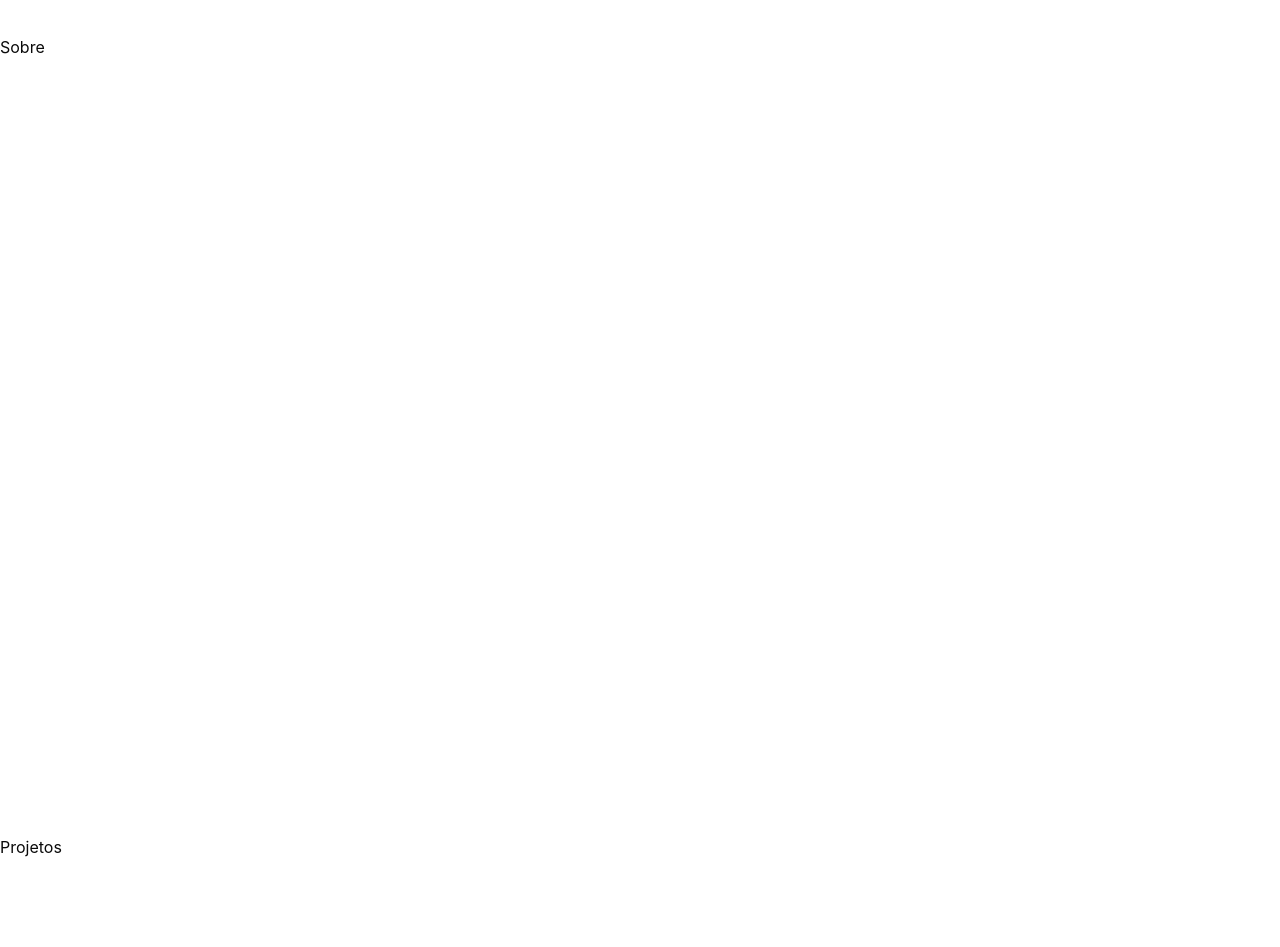
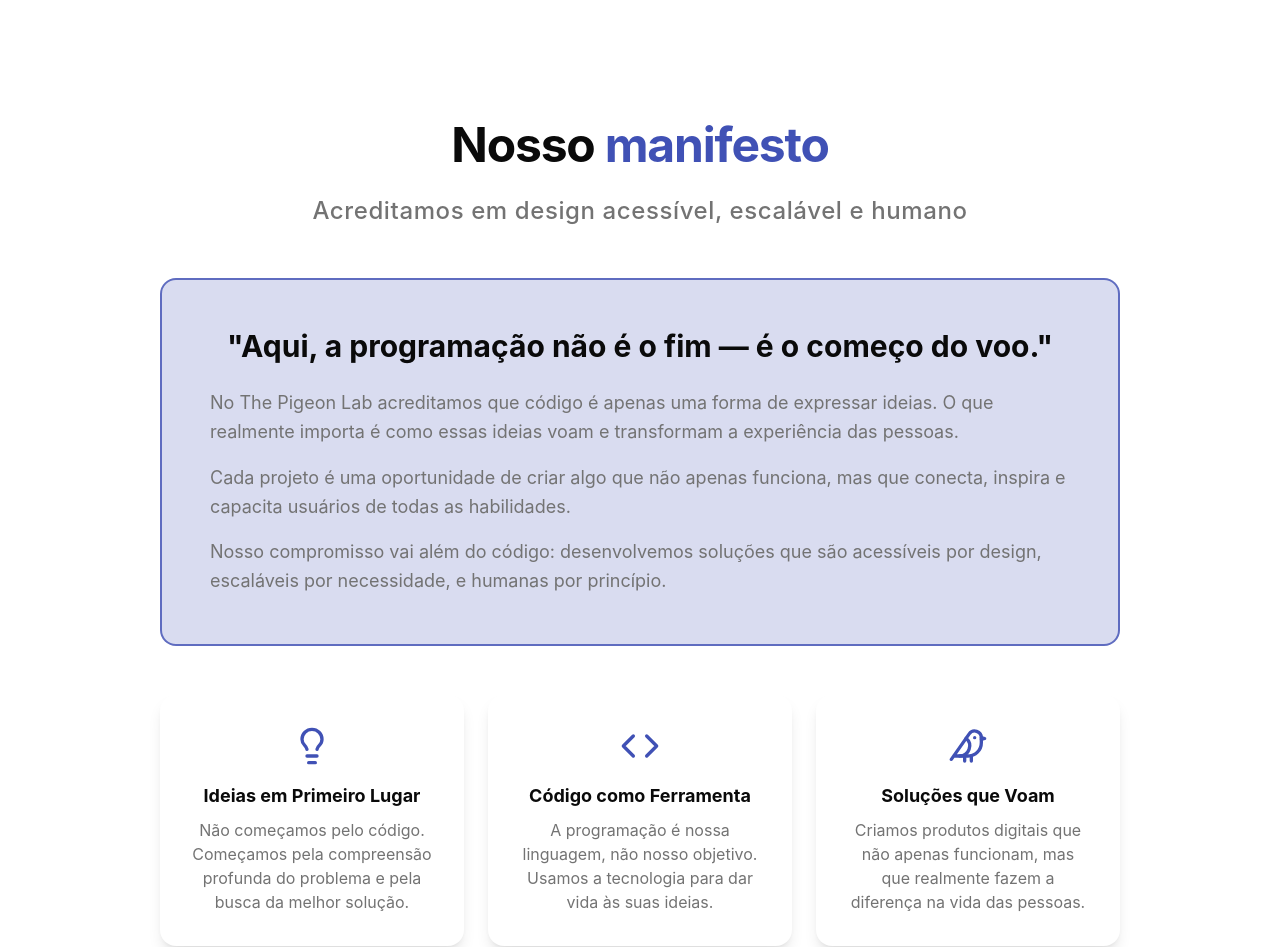
Before and after one commit to JulioC090/portfolio, a Next.js app: page / in a window 1280 px wide. Shown: the part 765-1712 px from the top of the page. Built offline with nearby package versions, Linux system fonts and the light colour scheme.

Commit message:
feat: add about section

```diff
--- a/src/app/index.css
+++ b/src/app/index.css
@@ -158,6 +158,10 @@
     @apply text-6xl md:text-7xl lg:text-8xl font-black tracking-tighter leading-none;
   }
 
+  .text-headline {
+    @apply text-4xl md:text-5xl font-bold tracking-tight leading-tight;
+  }
+
   .text-subhead {
     @apply text-xl md:text-2xl font-medium tracking-wide leading-relaxed text-muted-foreground;
   }
--- a/src/app/page.tsx
+++ b/src/app/page.tsx
@@ -1,5 +1,6 @@
-import HeroBanner from '@/features/hero/components/HeroBanner';
 import Navbar from '@/features/navigation/components/Navbar';
+import AboutSection from '@/features/sections/components/AboutSection';
+import HeroBanner from '@/features/sections/components/HeroBanner';
 
 export default function Home() {
   return (
@@ -8,9 +9,8 @@ export default function Home() {
       <main id="main" className="h-full focus:outline-none">
         <HeroBanner />
 
-        <div className="h-screen" id="about">
-          Sobre
-        </div>
+        <AboutSection />
+
         <div className="h-screen" id="projects">
           Projetos
         </div>
--- /dev/null
+++ b/src/features/sections/components/AboutSection.tsx
@@ -0,0 +1,85 @@
+'use client';
+
+import { Button } from '@/components/ui/button';
+import { navigationMap } from '@/features/navigation/data/navigationItens';
+import HeadLineText from '@/features/sections/components/HeadlineText';
+import Section from '@/features/sections/components/Section';
+import { about } from '@/features/sections/data/about';
+import { containerVariants } from '@/features/sections/variants/containerVariants';
+import { ctaVariants } from '@/features/sections/variants/ctaVariants';
+import { itemVariants } from '@/features/sections/variants/itemVariants';
+import { cn } from '@/lib/utils';
+import { Download } from 'lucide-react';
+import { motion, useReducedMotion } from 'motion/react';
+
+export default function AboutSection() {
+  const shouldReduceMotion = useReducedMotion();
+
+  return (
+    <Section id="about">
+      <motion.div
+        className="container-narrow mx-auto flex flex-col gap-12 text-center"
+        variants={containerVariants(shouldReduceMotion)}
+        initial="hidden"
+        whileInView="visible"
+        viewport={{ once: true, margin: '-100px' }}
+      >
+        <div>
+          <motion.h2
+            className="text-headline mb-4"
+            variants={itemVariants(shouldReduceMotion)}
+          >
+            <HeadLineText parts={about.headline}></HeadLineText>
+          </motion.h2>
+
+          <motion.p
+            className="text-subhead max-w-2xl mx-auto"
+            variants={itemVariants(shouldReduceMotion)}
+          >
+            {about.description}
+          </motion.p>
+        </div>
+
+        <motion.div
+          className="w-full p-12 border-2 border-primary/80 bg-primary/20 rounded-2xl text-left mx-auto"
+          variants={itemVariants(shouldReduceMotion)}
+        >
+          <h3 className="text-2xl md:text-3xl font-bold text-foreground mb-6 text-center">
+            {about.manifest.headline}
+          </h3>
+          <div className="text-lg text-muted-foreground space-y-4 leading-relaxed">
+            {about.manifest.description.map((item, index) => (
+              <p key={`manifest-${index}`}>{item}</p>
+            ))}
+          </div>
+        </motion.div>
+
+        <div className="flex flex-col md:flex-row gap-6">
+          {about.cards.map((card, index) => (
+            <motion.div
+              key={card.title}
+              className={cn(
+                'flex-1 bg-card p-8 rounded-2xl shadow-lg flex flex-col items-center text-center hover:scale-105 transition-transform',
+              )}
+              custom={index}
+              variants={itemVariants(shouldReduceMotion)}
+            >
+              <card.icon className="h-10 w-10 text-primary mb-4" />
+              <h3 className="text-lg font-bold mb-2">{card.title}</h3>
+              <p className="text-muted-foreground">{card.description}</p>
+            </motion.div>
+          ))}
+        </div>
+
+        <motion.div variants={ctaVariants(shouldReduceMotion)}>
+          <Button size="lg" className="group min-w-[180px]" asChild>
+            <a href={navigationMap.contact.href}>
+              <Download className="mr-2 h-4 w-4 transition-transform group-hover:translate-y-0.5" />
+              {about.cta}
+            </a>
+          </Button>
+        </motion.div>
+      </motion.div>
+    </Section>
+  );
+}
--- /dev/null
+++ b/src/features/sections/components/HeadlineText.tsx
@@ -0,0 +1,25 @@
+import React from 'react';
+
+type HeadLinePart = {
+  text: string;
+  highlight: boolean;
+};
+
+interface HeadLineProps extends React.HTMLAttributes<HTMLElement> {
+  parts: HeadLinePart[];
+}
+
+export default function HeadLineText({ parts }: HeadLineProps) {
+  return (
+    <>
+      {parts.map((part, idx) => (
+        <span
+          key={idx}
+          className={part.highlight ? 'text-primary' : 'text-foreground'}
+        >
+          {part.text}{' '}
+        </span>
+      ))}
+    </>
+  );
+}
--- a/src/features/hero/components/HeroBanner.tsx
+++ b/src/features/sections/components/HeroBanner.tsx
@@ -1,53 +1,30 @@
 'use client';
 
-import Section from '@/components/Section';
 import { Button } from '@/components/ui/button';
-import ScrollIndicator from '@/features/hero/components/ScrollIndicator';
 import { navigationMap } from '@/features/navigation/data/navigationItens';
+import ScrollIndicator from '@/features/sections/components/ScrollIndicator';
+import Section from '@/features/sections/components/Section';
+import { containerVariants } from '@/features/sections/variants/containerVariants';
+import { ctaVariants } from '@/features/sections/variants/ctaVariants';
+import { itemVariants } from '@/features/sections/variants/itemVariants';
 import { ArrowRight, Download } from 'lucide-react';
 import { motion, useReducedMotion } from 'motion/react';
 
 export default function HeroBanner() {
   const shouldReduceMotion = useReducedMotion();
 
-  const containerVariants = {
-    hidden: { opacity: 0 },
-    visible: {
-      opacity: 1,
-      transition: {
-        staggerChildren: shouldReduceMotion ? 0 : 0.2,
-        delayChildren: shouldReduceMotion ? 0 : 0.3,
-      },
-    },
-  };
-
-  const itemVariants = {
-    hidden: { opacity: 0, y: shouldReduceMotion ? 0 : 30 },
-    visible: {
-      opacity: 1,
-      y: 0,
-      transition: { duration: shouldReduceMotion ? 0.01 : 0.6 },
-    },
-  };
-
-  const ctaVariants = {
-    hidden: { opacity: 0, y: shouldReduceMotion ? 0 : 20 },
-    visible: {
-      opacity: 1,
-      y: 0,
-      transition: { duration: shouldReduceMotion ? 0.01 : 0.4 },
-    },
-  };
-
   return (
-    <Section>
+    <Section className="flex items-center justify-center">
       <motion.div
-        variants={containerVariants}
+        variants={containerVariants(shouldReduceMotion)}
         initial="hidden"
         animate="visible"
         className="container-narrow mx-auto text-center"
       >
-        <motion.h1 variants={itemVariants} className="text-hero mb-6">
+        <motion.h1
+          variants={itemVariants(shouldReduceMotion)}
+          className="text-hero mb-6"
+        >
           <span className="text-foreground">Criando</span>{' '}
           <span className="text-primary">experiências</span>{' '}
           <span className="text-foreground">digitais</span>{' '}
@@ -55,7 +32,7 @@ export default function HeroBanner() {
         </motion.h1>
 
         <motion.p
-          variants={itemVariants}
+          variants={itemVariants(shouldReduceMotion)}
           className="text-subhead max-w-2xl mx-auto mb-12"
         >
           Design moderno e desenvolvimento de alta qualidade para empresas que
@@ -63,7 +40,7 @@ export default function HeroBanner() {
         </motion.p>
 
         <motion.div
-          variants={ctaVariants}
+          variants={ctaVariants(shouldReduceMotion)}
           className="flex flex-col sm:flex-row gap-4 justify-center items-center mb-12"
         >
           <Button size="lg" className="animate-glow focus-ring group" asChild>
--- a/src/components/Section.tsx
+++ b/src/features/sections/components/Section.tsx
@@ -8,13 +8,7 @@ interface SectionProps {
 
 export default function Section({ id, className, children }: SectionProps) {
   return (
-    <section
-      id={id}
-      className={cn(
-        'min-h-screen flex items-center justify-center pt-20',
-        className,
-      )}
-    >
+    <section id={id} className={cn('min-h-screen pt-20', className)}>
       {children}
     </section>
   );
--- /dev/null
+++ b/src/features/sections/data/about.ts
@@ -0,0 +1,38 @@
+import { Bird, Code, Lightbulb } from 'lucide-react';
+
+export const about = {
+  headline: [
+    { text: 'Nosso', highlight: false },
+    { text: 'manifesto', highlight: true },
+  ],
+  description: 'Acreditamos em design acessível, escalável e humano',
+  manifest: {
+    headline: '"Aqui, a programação não é o fim — é o começo do voo."',
+    description: [
+      'No The Pigeon Lab acreditamos que código é apenas uma forma de expressar ideias. O que realmente importa é como essas ideias voam e transformam a experiência das pessoas.',
+      'Cada projeto é uma oportunidade de criar algo que não apenas funciona, mas que conecta, inspira e capacita usuários de todas as habilidades.',
+      'Nosso compromisso vai além do código: desenvolvemos soluções que são acessíveis por design, escaláveis por necessidade, e humanas por princípio.',
+    ],
+  },
+  cards: [
+    {
+      title: 'Ideias em Primeiro Lugar',
+      description:
+        'Não começamos pelo código. Começamos pela compreensão profunda do problema e pela busca da melhor solução.',
+      icon: Lightbulb,
+    },
+    {
+      title: 'Código como Ferramenta',
+      description:
+        'A programação é nossa linguagem, não nosso objetivo. Usamos a tecnologia para dar vida às suas ideias.',
+      icon: Code,
+    },
+    {
+      title: 'Soluções que Voam',
+      description:
+        'Criamos produtos digitais que não apenas funcionam, mas que realmente fazem a diferença na vida das pessoas.',
+      icon: Bird,
+    },
+  ],
+  cta: 'Vamos conversar',
+};
--- /dev/null
+++ b/src/features/sections/variants/containerVariants.ts
@@ -0,0 +1,14 @@
+import { Variants } from 'motion';
+
+export const containerVariants = (
+  shouldReduceMotion: boolean | null,
+): Variants => ({
+  hidden: { opacity: 0 },
+  visible: {
+    opacity: 1,
+    transition: {
+      staggerChildren: shouldReduceMotion ? 0 : 0.2,
+      delayChildren: shouldReduceMotion ? 0 : 0.3,
+    },
+  },
+});
--- /dev/null
+++ b/src/features/sections/variants/ctaVariants.ts
@@ -0,0 +1,10 @@
+import { Variants } from 'motion';
+
+export const ctaVariants = (shouldReduceMotion: boolean | null): Variants => ({
+  hidden: { opacity: 0, y: shouldReduceMotion ? 0 : 20 },
+  visible: {
+    opacity: 1,
+    y: 0,
+    transition: { duration: shouldReduceMotion ? 0.01 : 0.4 },
+  },
+});
--- /dev/null
+++ b/src/features/sections/variants/itemVariants.ts
@@ -0,0 +1,10 @@
+import { Variants } from 'motion';
+
+export const itemVariants = (shouldReduceMotion: boolean | null): Variants => ({
+  hidden: { opacity: 0, y: shouldReduceMotion ? 0 : 30 },
+  visible: {
+    opacity: 1,
+    y: 0,
+    transition: { duration: shouldReduceMotion ? 0.01 : 0.6 },
+  },
+});
```
Also changed, not shown: src/features/sections/components/ScrollIndicator.tsx (renamed from src/features/hero/components/ScrollIndicator.tsx).
